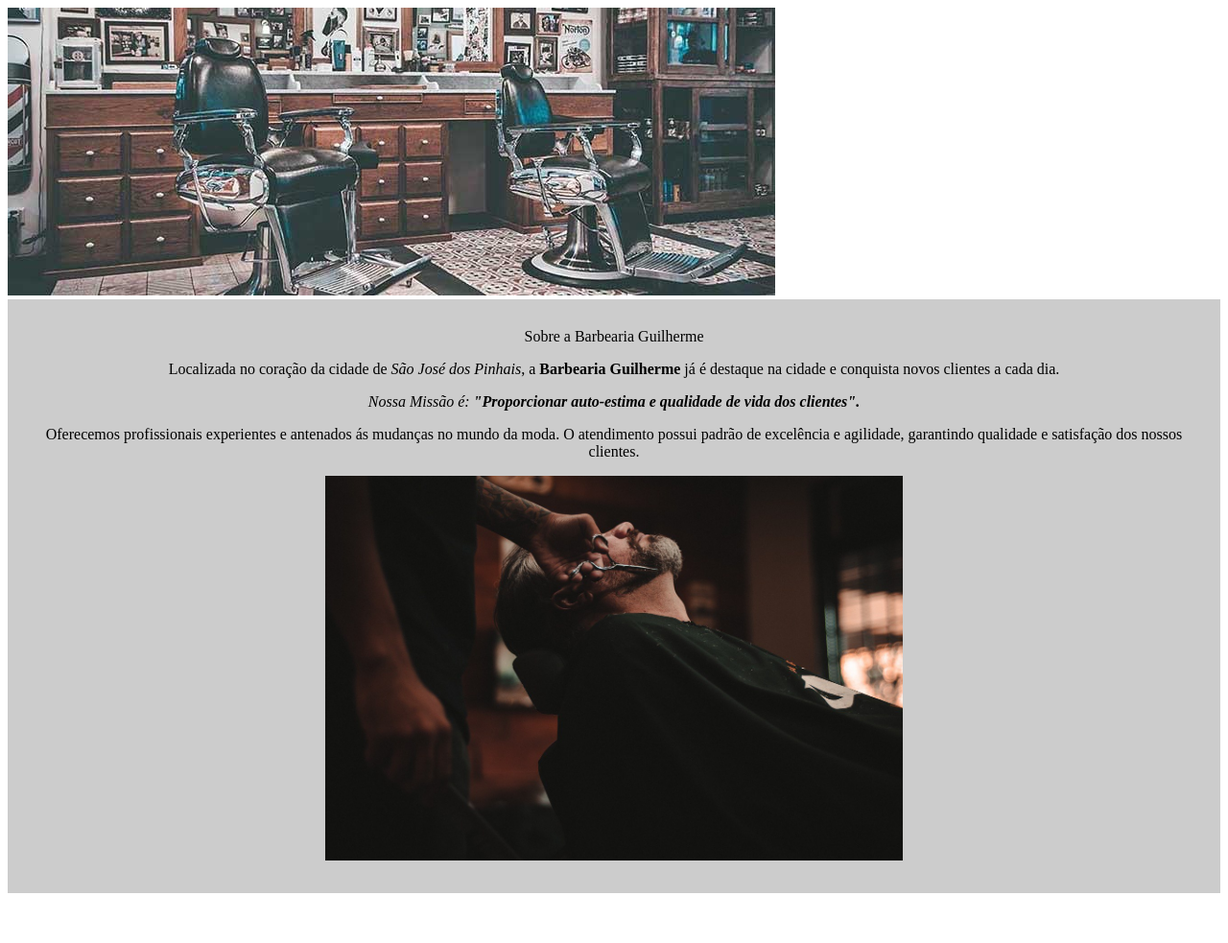
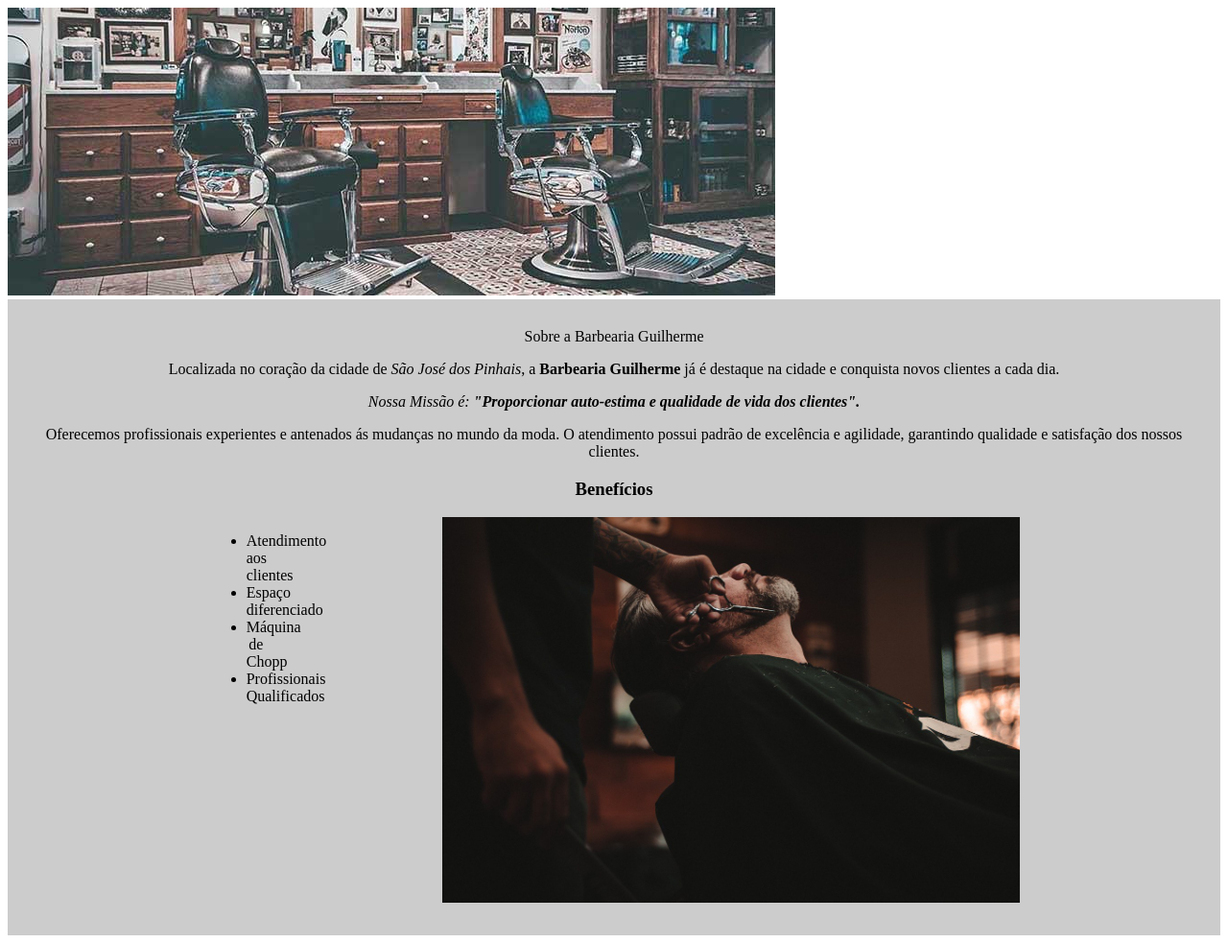
Before and after one commit to Guisaljjj/barbearia, a plain HTML site: page index.html in a window 1280 px wide. Shown: the whole page at 96% size. Before the commit the page ends 939 px from the top, so only its background shows below. Drawn offline with Linux system fonts and the light colour scheme.

Commit message:
24/04/2024

```diff
--- a/index.html
+++ b/index.html
@@ -21,8 +21,17 @@
     <p style="text-align:center"> Oferecemos profissionais experientes e antenados ás mudanças no mundo da moda. O
       atendimento possui padrão de excelência e agilidade, garantindo qualidade e satisfação dos nossos clientes.</p>
 
+    <div class="beneficios">
+      <h3 class="texto-centralizado">Benefícios</h3>
+      <ul>
 
+        <li class="item">Atendimento aos clientes</li>
+        <li class="item">Espaço diferenciado</li>
+        <li class="item">Máquina de Chopp</li>
+        <li class="item">Profissionais Qualificados</li>
+      </ul>
+      <img class="imagem-beneficios" src="beneficios.jpg">
 
-    <img class="imagem-beneficios" src="beneficios.jpg" </body>
+    </body>
 
 </html>
```
